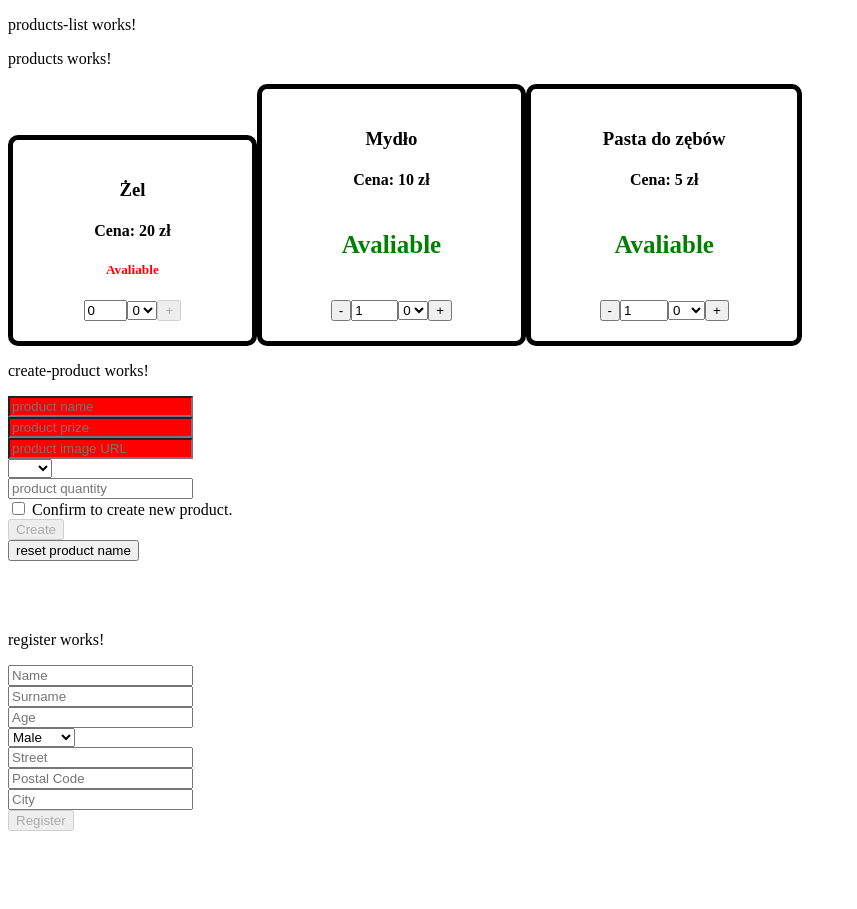
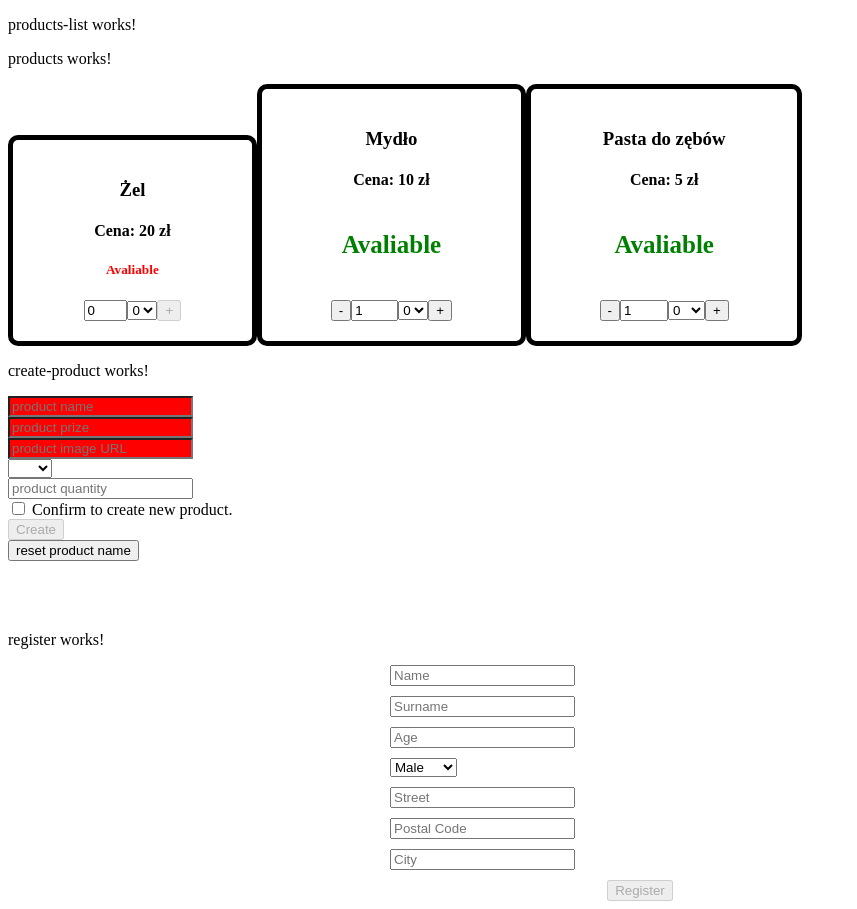
Before and after one commit to KubaBrambor/TypeScript, an Angular app in the folder ecommerce/: page / in a window 1280 px wide. Shown: the whole page, without its empty margins (0-857 px from the left). Before the commit the page ends 839 px from the top, so only its background shows below. Built offline with nearby package versions, Linux system fonts and the light colour scheme.

Commit message:
adding bootstrap, styles and reset function to form

```diff
--- a/ecommerce/src/app/app.component.html
+++ b/ecommerce/src/app/app.component.html
@@ -1,4 +1,10 @@
 <title id='title'>ecommerce app is running!</title>
-<app-products-list></app-products-list>
+<link href="https://cdn.jsdelivr.net/npm/bootstrap@5.0.0-beta2/dist/css/bootstrap.min.css" rel="stylesheet" integrity="sha384-BmbxuPwQa2lc/FVzBcNJ7UAyJxM6wuqIj61tLrc4wSX0szH/Ev+nYRRuWlolflfl" crossorigin="anonymous">
 
-<router-outlet></router-outlet>
+<div class="container">
+    <app-products-list></app-products-list>
+
+    <router-outlet></router-outlet>
+</div>
+
+<script src="https://cdn.jsdelivr.net/npm/bootstrap@5.0.0-beta2/dist/js/bootstrap.bundle.min.js" integrity="sha384-b5kHyXgcpbZJO/tY9Ul7kGkf1S0CWuKcCD38l8YkeH8z8QjE0GmW1gYU5S9FOnJ0" crossorigin="anonymous"></script>
--- a/ecommerce/src/app/main/create-product/create-product.component.ts
+++ b/ecommerce/src/app/main/create-product/create-product.component.ts
@@ -26,6 +26,7 @@ export class CreateProductComponent {
       this.productArr.push({});
       Object.assign(this.productArr[this.productArr.length-1], this.product)
       this.confirmed = false;
+      productForm.reset()
       console.log(this.productArr);
     } else {
       if(productForm.form.controls.product.controls.productURL.touched){
--- a/ecommerce/src/app/main/register/register.component.css
+++ b/ecommerce/src/app/main/register/register.component.css
@@ -0,0 +1,14 @@
+.form-group {
+    width: 500px;
+    margin-left: auto;
+    margin-right: auto;
+}
+
+.form_row {
+    margin-top: 10px;
+}
+
+.register_button {
+    margin-top: 10px;
+    text-align: center;
+}
--- a/ecommerce/src/app/main/register/register.component.html
+++ b/ecommerce/src/app/main/register/register.component.html
@@ -3,54 +3,60 @@
 <div class="form-group">
     <form (ngSubmit)="createUser(registerForm)" #registerForm="ngForm">
         <div ngModelGroup="registerUser">
-            <div class="user-name">
+            <div class="user-name form_row">
                 <input type="text"
+                        class="form-control"
                         placeholder="Name"
                         required
                         name="userName"
                         #userName="ngModel"
                         ngModel>
             </div>
-            <div class="user-surname">
+            <div class="user-surname form_row">
                 <input type="text"
+                        class="form-control"
                         placeholder="Surname"
                         required
                         name="userSurname"
                         #userSurname="ngModel"
                         ngModel>
             </div>
-            <div class="user-age">
+            <div class="user-age form_row">
                 <input type="text"
+                        class="form-control"
                         placeholder="Age"
                         required
                         name="userAge"
                         #userAge="ngModel"
                         ngModel>
             </div>
-            <div class="user-sex">
-                <select name="userSex" [(ngModel)]="selected">
+            <div class="user-sex form_row">
+                <select class="form-select" name="userSex" [(ngModel)]="selected">
                     <option value="male">Male</option>
                     <option value="female">Female</option>
                 </select>
             </div>
-            <div class="user-street">
+            <div class="user-street form_row">
                 <input type="text"
+                        class="form-control"
                         placeholder="Street"
                         required
                         name="userStreet"
                         #userStreet="ngModel"
                         ngModel>
             </div>
-            <div class="user-postal-code">
+            <div class="user-postal-code form_row">
                 <input type="text"
+                        class="form-control"
                         placeholder="Postal Code"
                         required
                         name="userPostalCode"
                         #userPostalCode="ngModel"
                         ngModel>
             </div>
-            <div class="user-city">
+            <div class="user-city form_row">
                 <input type="text"
+                        class="form-control"
                         placeholder="City"
                         required
                         name="userCity"
@@ -58,7 +64,9 @@
                         ngModel>
             </div>
         </div>
-        <button type="submit" id="registerButton"
-                [disabled]="!registerForm.valid">Register</button>
+        <div class="register_button">
+            <button type="submit" class="btn btn-primary" [disabled]="!registerForm.valid">Register</button>
+        </div>
+
     </form>
 </div>
--- a/ecommerce/src/app/main/register/register.component.ts
+++ b/ecommerce/src/app/main/register/register.component.ts
@@ -31,7 +31,7 @@ export class RegisterComponent implements OnInit {
         postal_code:postal_code,
         city:city
       }
-
+      registerForm.reset()
       console.log(new User(name, surname, age, sex, adress));
     } else {
       // if(registerForm.form.controls.registerUser.controls.userName.value === ""){
```
